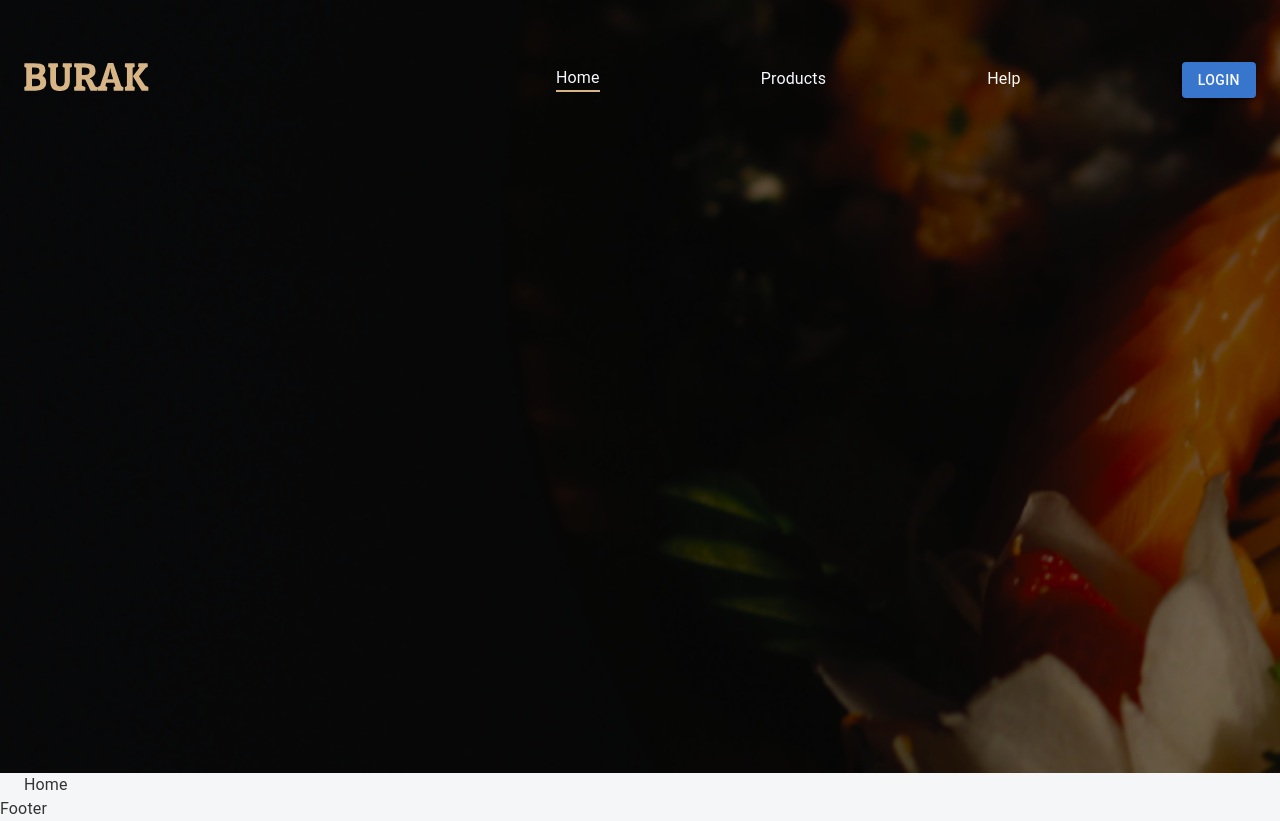
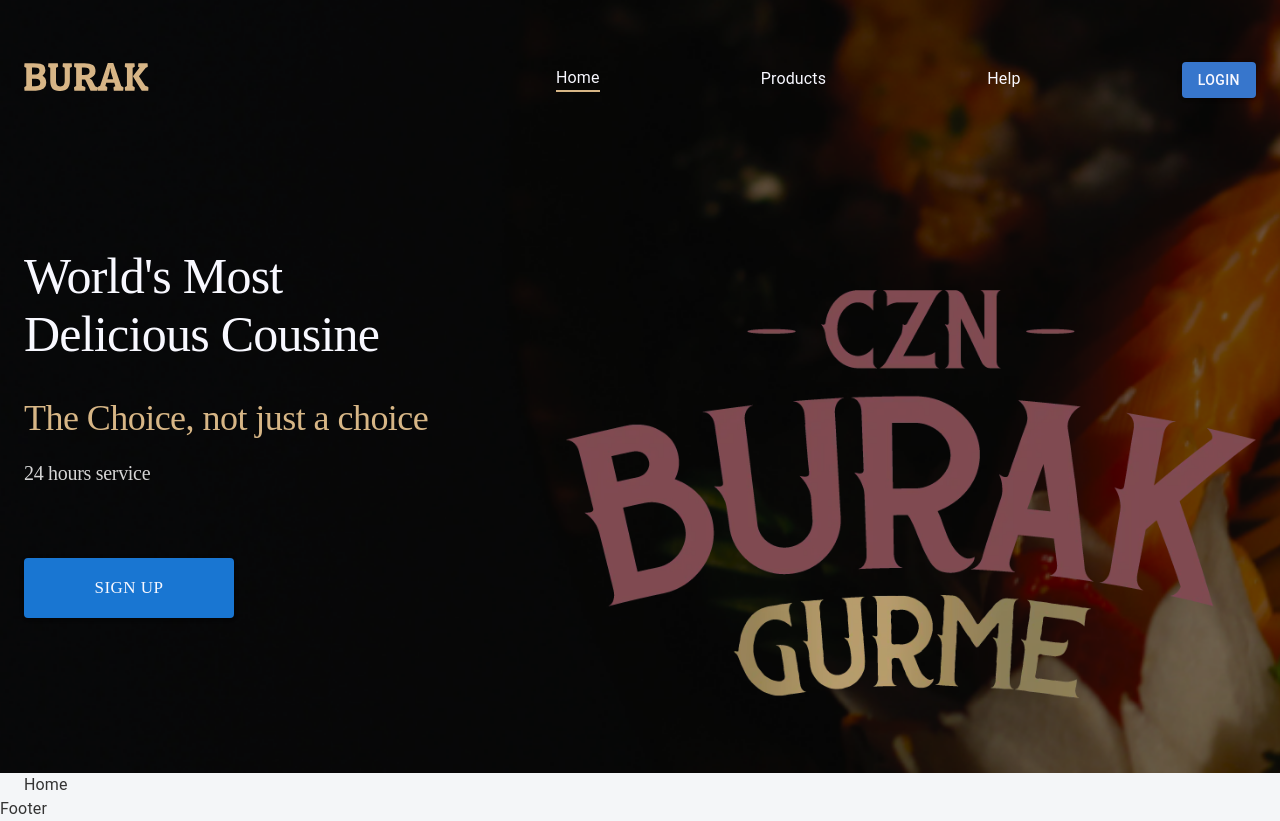
Before and after one commit to Yakhyobek1997/americano-coffee, a React (Create React App) app: page / in a window 1280 px wide. Built offline with nearby package versions, Linux system fonts and the light colour scheme.

Commit message:
Feat : ...

```diff
--- a/src/app/components/headers/HomeNavbar.tsx
+++ b/src/app/components/headers/HomeNavbar.tsx
@@ -1,11 +1,14 @@
 import { Box, Button, Container, Stack } from "@mui/material";
 import { NavLink } from "react-router-dom";
 
-export function HomeNavbar () {
-    const authMember = null
-    return <div className="home-navbar">
-        <Container sx={{ mt: "55px", height: "642px" }}>
+export function HomeNavbar() {
+  const authMember = null;
+
+  return (
+    <div className="home-navbar">
+      <Container className="navbar-container">
         <Stack
+          className="menu"
           sx={{ height: "50px" }}
           flexDirection="row"
           justifyContent="space-between"
@@ -14,57 +17,80 @@
           {/* Logo */}
           <Box>
             <NavLink to="/">
-              <img
-                src="/icons/burak.svg"
-                alt="Logo"
-                style={{ width: "125px", height: "30px" }}
-              />
+              <img className="brand-logo" src="/icons/burak.svg" />
             </NavLink>
           </Box>
 
           {/* Menu Links */}
-          <Stack
-            flexDirection="row"
-            justifyContent="space-between"
-            minWidth="700px"
-            alignItems="center"
-          >
-
+          <Stack className="links">
             <Box className={"hover-line"}>
-              <NavLink to="/" activeClassName="underline">Home</NavLink>
+              <NavLink to="/" activeClassName={"underline"}>
+                Home
+              </NavLink>
             </Box>
 
             <Box className={"hover-line"}>
               <NavLink to="/">Products</NavLink>
             </Box>
             {authMember ? (
-            <Box className={"hover-line"}>
-              <NavLink to="/orders" activeClassName="underline">Orders</NavLink>
-            </Box>
+              <Box className={"hover-line"}>
+                <NavLink to="/orders" activeClassName={"underline"}>
+                  Orders
+                </NavLink>
+              </Box>
             ) : null}
             {authMember ? (
               <Box className={"hover-line"}>
-                <NavLink to="/member-page" activeClassName="underline">My Page</NavLink>
+                <NavLink to="/member-page" activeClassName={"underline"}>
+                  My Page
+                </NavLink>
               </Box>
             ) : null}
 
             <Box className={"hover-line"}>
-              <NavLink to="/help" activeClassName="underline">Help</NavLink>
+              <NavLink to="/help" activeClassName="underline">
+                Help
+              </NavLink>
             </Box>
 
             {/* Login or Profile */}
             {!authMember ? (
               <Box>
-                <Button variant="contained" style={{background: "#3776CC", color: "#f8f8ff"}}>Login</Button>
+                <Button variant="contained" className="login-button">
+                  Login
+                </Button>
               </Box>
             ) : (
               <Box>
-                <img/>
+                <img
+                  className="user-avatar"
+                  src={"/icons/default-user.svg"}
+                  aria-haspopup={"true"}
+                />
               </Box>
             )}
           </Stack>
         </Stack>
-</Container>
-
+        <Stack className={"header-frame"}>
+          <Stack className={"detail"}>
+            <Box className={"head-main-txt"}>
+              World's Most Delicious Cousine
+            </Box>
+            <Box className={"wel-txt"}>The Choice, not just a choice</Box>
+            <Box className={"service-txt"}> 24 hours service</Box>
+            <Box className={"signup"}>
+              {!authMember ? (
+                <Button variant={"contained"} className={"signup-button"}>
+                  Sign Up
+                </Button>
+              ) : null}
+            </Box>
+          </Stack>
+<Box className={"logo-frame"}>
+    <div className={"logo-img"}></div>
+</Box>
+        </Stack>
+      </Container>
     </div>
+  );
 }
--- a/src/app/components/headers/OtherNavbar.tsx
+++ b/src/app/components/headers/OtherNavbar.tsx
@@ -1,3 +1,69 @@
+import { Box, Button, Container, Stack } from "@mui/material";
+import { NavLink } from "react-router-dom";
+
 export function OtherNavbar () {
-    return <div> Other Navbar</div>
+    const authMember = null
+    return (
+        <div className="other-navbar">
+          <Container className="navbar-container">
+            <Stack
+              className="menu">
+              {/* Logo */}
+              <Box>
+                <NavLink to="/">
+                  <img className="brand-logo" src="/icons/burak.svg" />
+                </NavLink>
+              </Box>
+
+              {/* Menu Links */}
+              <Stack className="links">
+                <Box className={"hover-line"}>
+                  <NavLink to="/">Home</NavLink>
+                </Box>
+
+                <Box className={"hover-line"}>
+                  <NavLink to="/products">Products</NavLink>
+                </Box>
+                {authMember ? (
+                  <Box className={"hover-line"}>
+                    <NavLink to="/orders" activeClassName={"underline"}>
+                      Orders
+                    </NavLink>
+                  </Box>
+                ) : null}
+                {authMember ? (
+                  <Box className={"hover-line"}>
+                    <NavLink to="/member-page" activeClassName={"underline"}>
+                      My Page
+                    </NavLink>
+                  </Box>
+                ) : null}
+
+                <Box className={"hover-line"}>
+                  <NavLink to="/help" activeClassName="underline">
+                    Help
+                  </NavLink>
+                </Box>
+
+                {/* Login or Profile */}
+                {!authMember ? (
+                  <Box>
+                    <Button variant="contained" className="login-button">
+                      Login
+                    </Button>
+                  </Box>
+                ) : (
+                  <Box>
+                    <img
+                      className="user-avatar"
+                      src={"/icons/default-user.svg"}
+                      aria-haspopup={"true"}
+                    />
+                  </Box>
+                )}
+              </Stack>
+            </Stack>
+          </Container>
+        </div>
+      );
 }
--- a/src/css/navbar.css
+++ b/src/css/navbar.css
@@ -5,6 +5,54 @@
     background: url("/public/img/banner.webp");
     background-size: cover;
   }
+
+
+.home-navbar .navbar-container {
+  margin-top: 55px;
+  height: 642px;
+}
+
+.home-navbar .navbar-container .menu {
+ height:50px;
+ display: flex;
+ flex-direction: row;
+ justify-content: space-between;
+ align-items: center;
+}
+
+.home-navbar .navbar-container .menu .brand-logo {
+  width: 125px;
+  height: 30px;
+ }
+
+
+ .home-navbar .navbar-container .menu .links{
+ min-width: 700px;
+ display: flex;
+ justify-content: space-between;
+ flex-direction: row;
+ align-items: center;
+ }
+
+
+
+ .home-navbar .navbar-container .menu .links .login-button{
+ background: #3776cc;
+ color: #f8f8ff;
+  }
+
+  .home-navbar .navbar-container .menu .links{
+    min-width: 700px;
+    display: flex;
+    justify-content: space-between;
+    align-items: center;
+    }
+
+    .home-navbar .navbar-container .menu .user-avatar {
+      width: 50px;
+      height: 50px;
+      border-radius: 24px;
+    }
 
 
 .home-navbar a {
@@ -37,3 +85,192 @@
 .home-navbar div.hover-line:after {
   transform-origin: 0% 50%;
 }
+
+.home-navbar .navbar-container .header-frame {
+  margin-top: 142px;
+  height: 462px;
+  display: flex;
+  flex-direction: row;
+  justify-content: space-between;
+}
+
+
+
+.home-navbar .navbar-container .header-frame .detail{
+width: 510px;
+display: flex;
+flex-direction: column;
+}
+
+
+.home-navbar .navbar-container .header-frame .detail .head-main-txt{
+  width: 450px;
+  height: 150px;
+  font-family: "Roboto Serif";
+  font-size: 50px;
+  font-style: normal;
+  font-weight: 500;
+  line-height: normal;
+  letter-spacing: -0.75px;
+  color: #f8f8ff;
+  }
+
+
+  .home-navbar .navbar-container .header-frame .detail .wel-txt{
+    width: 510px;
+height: 42px;
+font-family: "Roboto Serif";
+font-size: 36px;
+font-style: normal;
+font-weight: 400;
+line-height: normal;
+letter-spacing: -0.54px;
+color: #d7b686;
+
+    }
+
+
+
+.home-navbar .navbar-container .header-frame .detail .service-txt{
+  margin-top: 23px;
+width: 153px;
+height: 23px;
+font-family: "Roboto Serif";
+font-size: 20px;
+font-style: normal;
+font-weight: 400;
+line-height: normal;
+letter-spacing: -0.3px;
+color: #d5d5d5;
+
+
+}
+
+.home-navbar .navbar-container .detail .signup{
+
+  margin-top: 73px;
+}
+
+.home-navbar .navbar-container .detail .signup .signup-button{
+  width: 210px;
+  height: 60px;
+  border-radius: 4px;
+  background: #1976d2;
+  text-align: center;
+  font-family: Poppins;
+  font-size: 17px;
+  font-style: normal;
+  font-weight: 400;
+  line-height: normal;
+  color: #f8f8ff;
+
+}
+
+
+.home-navbar .navbar-container .logo-frame {
+  margin-top: 43px;
+  width: 690px;
+  height: 419px;
+}
+
+.home-navbar .navbar-container .logo-frame .logo-img {
+  width: 100%;
+  height: 100%;
+  background: url("/public/img/logo.webp");
+  background-size: contain;
+  background-repeat: no-repeat;
+  filter: invert(25%);
+}
+
+
+
+
+
+
+.other-navbar {
+  width: 100%;
+  height: 400px;
+  display: flex;
+  background: url("/public/img/banner.webp");
+  background-size: cover;
+}
+
+
+.other-navbar .navbar-container {
+margin-top: 55px;
+height: 642px;
+}
+
+.other-navbar .navbar-container .menu {
+height:50px;
+display: flex;
+flex-direction: row;
+justify-content: space-between;
+align-items: center;
+}
+
+.other-navbar .navbar-container .menu .brand-logo {
+width: 125px;
+height: 30px;
+}
+
+
+.other-navbar .navbar-container .menu .links{
+min-width: 700px;
+display: flex;
+justify-content: space-between;
+flex-direction: row;
+align-items: center;
+}
+
+
+
+.other-navbar .navbar-container .menu .links .login-button{
+background: #3776cc;
+color: #f8f8ff;
+}
+
+.other-navbar .navbar-container .menu .links{
+  min-width: 700px;
+  display: flex;
+  justify-content: space-between;
+  align-items: center;
+  }
+
+  .other-navbar .navbar-container .menu .user-avatar {
+    width: 50px;
+    height: 50px;
+    border-radius: 24px;
+  }
+
+
+.home-navbar a {
+text-decoration: none;
+}
+
+.other-navbar .hover-line a {
+color: #f8f8ff;
+z-index: 100;
+}
+
+.home-navbar .underline {
+display: block;
+content: "";
+border-bottom: solid 2px #d7b686;
+}
+
+.other-navbar .hover-line:after {
+display: block;
+content: "";
+border-bottom: solid 2px #d7b686;
+transform: scaleX(0);
+transition: transform 250ms ease-in-out;
+}
+
+.other-navbar .hover-line:hover:after {
+transform: scaleX(1);
+}
+
+.other-navbar div.hover-line:after {
+transform-origin: 0% 50%;
+}
--- a/src/index.tsx
+++ b/src/index.tsx
@@ -34,6 +34,8 @@
 reportWebVitals();
 
 
+
+
 /*Reconciliation bu React’ning ichki
 mexanizmi bo‘lib, u Virtual DOM orqali
 yangilanishlar aniqlanib, real DOM’ga faqat
```
